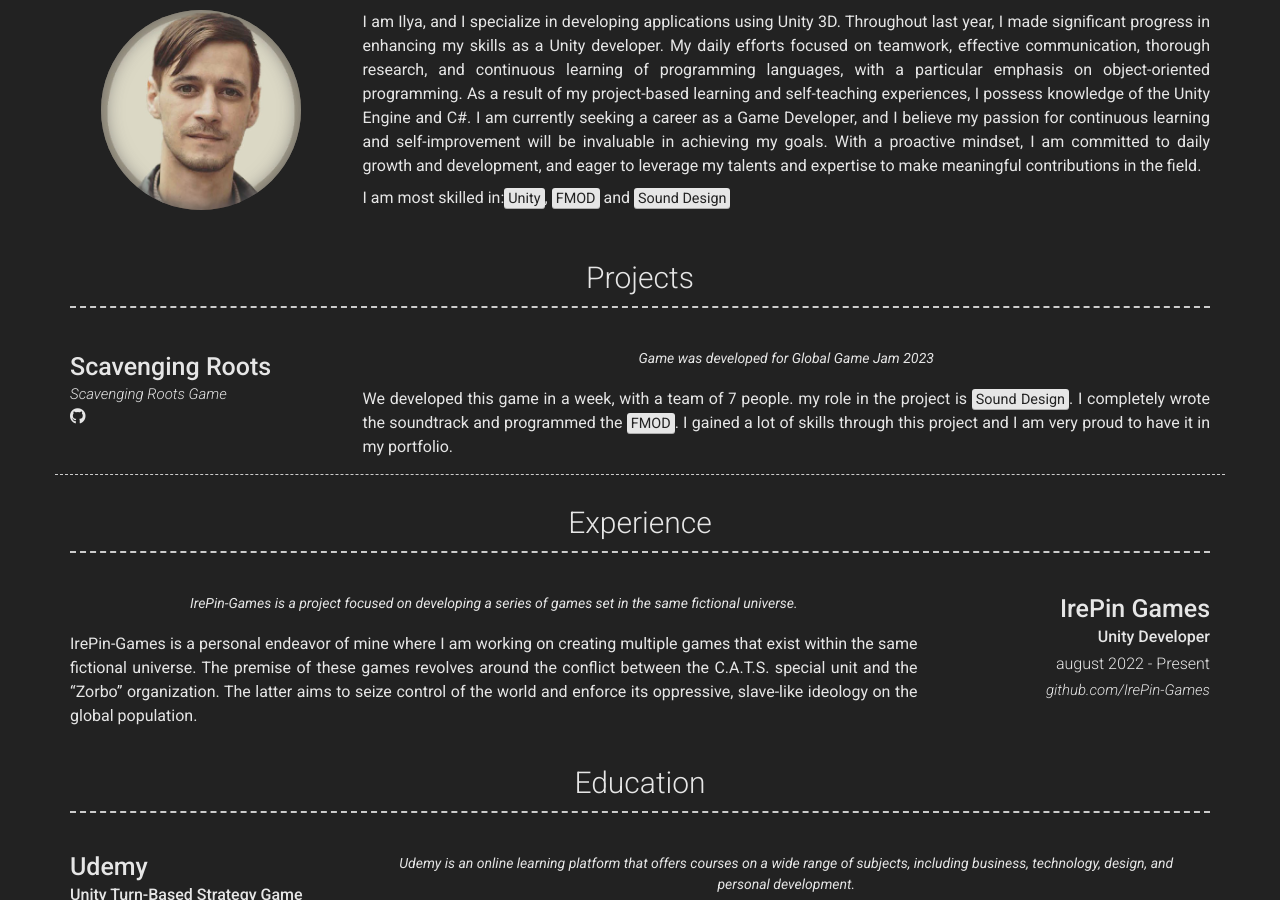
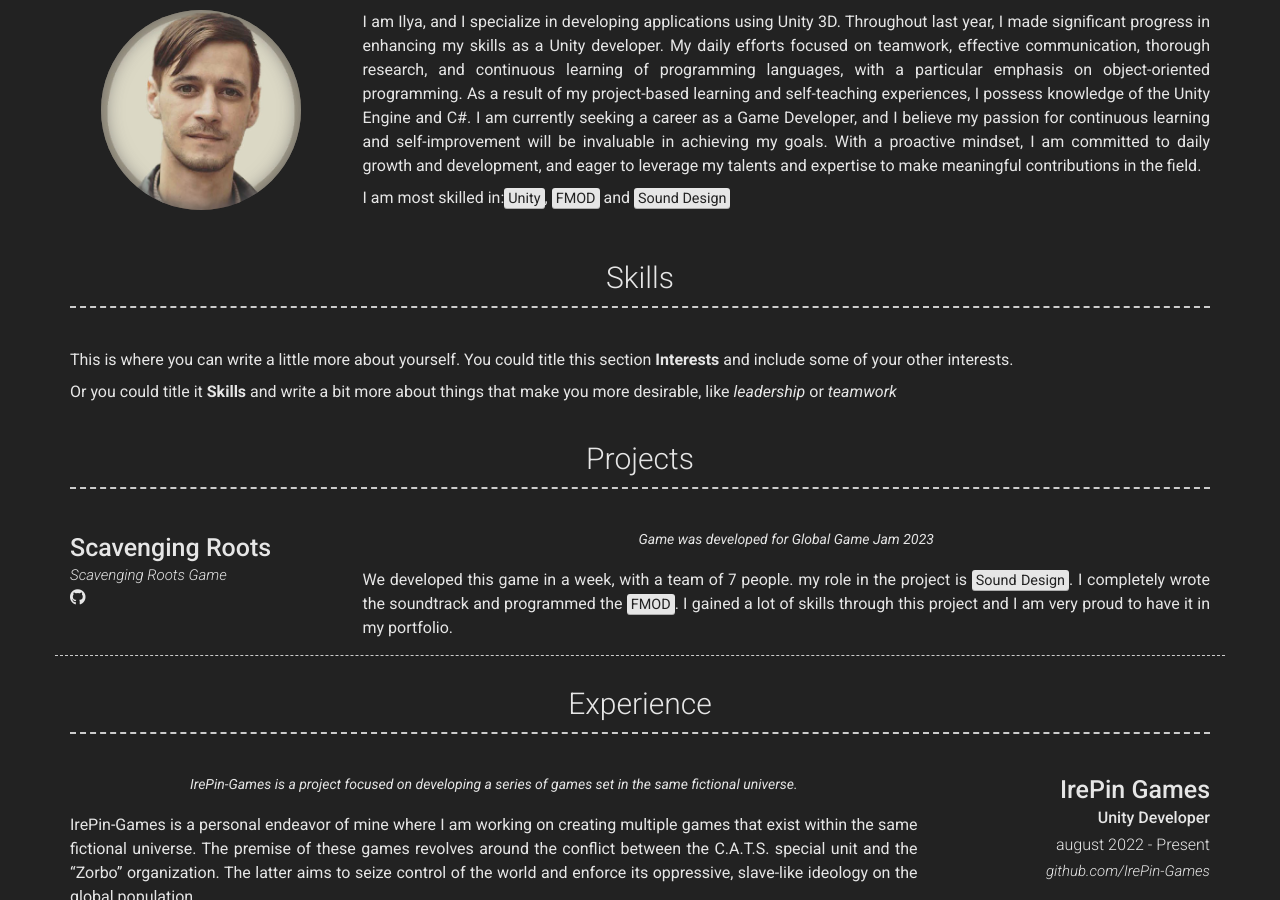
Before and after one commit to IrePin-Games/irepin.github.io, a Jekyll site: the page built from index.md, in a window 1280 px wide and 900 px high, scrolled down 379 px. Built offline with Jekyll 4.4.1, drawn with Linux system fonts in a browser that asks for light colours; nearby versions of some CDN libraries.

Commit message:
Update _config.yml

```diff
--- a/_config.yml
+++ b/_config.yml
@@ -54,6 +54,12 @@ about_content: | # this will include new lines to allow paragraphs
   I am most skilled in:<mark>Unity</mark>, <mark>FMOD</mark> and <mark>Sound Design</mark>
 
 content:
+  - title: Skills
+    layout: text
+    content: | # this will include new lines to allow paragraphs
+      This is where you can write a little more about yourself. You could title this section **Interests** and include some of your other interests.
+
+      Or you could title it **Skills** and write a bit more about things that make you more desirable, like *leadership* or *teamwork*
   - title: Projects # Title for the section
     layout: list # Type of content section (list/text)
     content:
```
